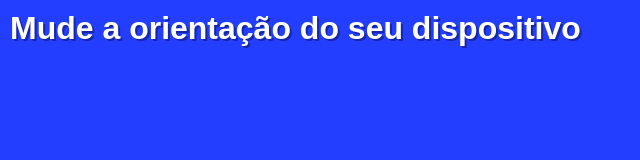
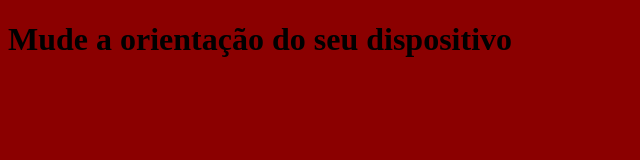
Before and after one commit to erikTody/html-css, a plain HTML site: page exercícios/ex026/mq003/index.html in a window 1280 px wide. Shown: the whole page, without its empty margins (0-640 px from the left). Drawn offline with Linux system fonts and the light colour scheme; files that its build step writes are made by us from their sources.

Commit message:
update exercícios/ex026/mq003/index.html

```diff
--- a/exercícios/ex026/mq003/index.html
+++ b/exercícios/ex026/mq003/index.html
@@ -5,14 +5,20 @@
 	<meta name="viewport" content="width=device-width, initial-scale=1.0">
 	<meta http-equiv="X-UA-Compatible" content="ie=edge">
 	<title>Media Query</title>
-	<link rel="stylesheet" href="styles/style.css" media="all" />
-	<link rel="stylesheet" href="styles/retrato.css"  media="screen and (orientation: portrait)" />
-	<link rel="stylesheet" href="styles/paisagem.css" media="screen and (orientation: landscape)" />
 	<style>
+	/* Declarações para modo retrato */
 		@media screen and (orientation: portrait) {
 			body {
-				background-image: url(imagens/cev-landscape.jpg);
+			  background: darkgreen;
+				background-image: url(../imagens/cev-portrait.jpg);
 			}
+		}
+
+		/* Declarações para modo paisagem */
+		@media screen and (orientation: landscape) {
+		  body {
+		    background-color: darkred;
+		  }
 		}
 	</style>
 </head>
```
